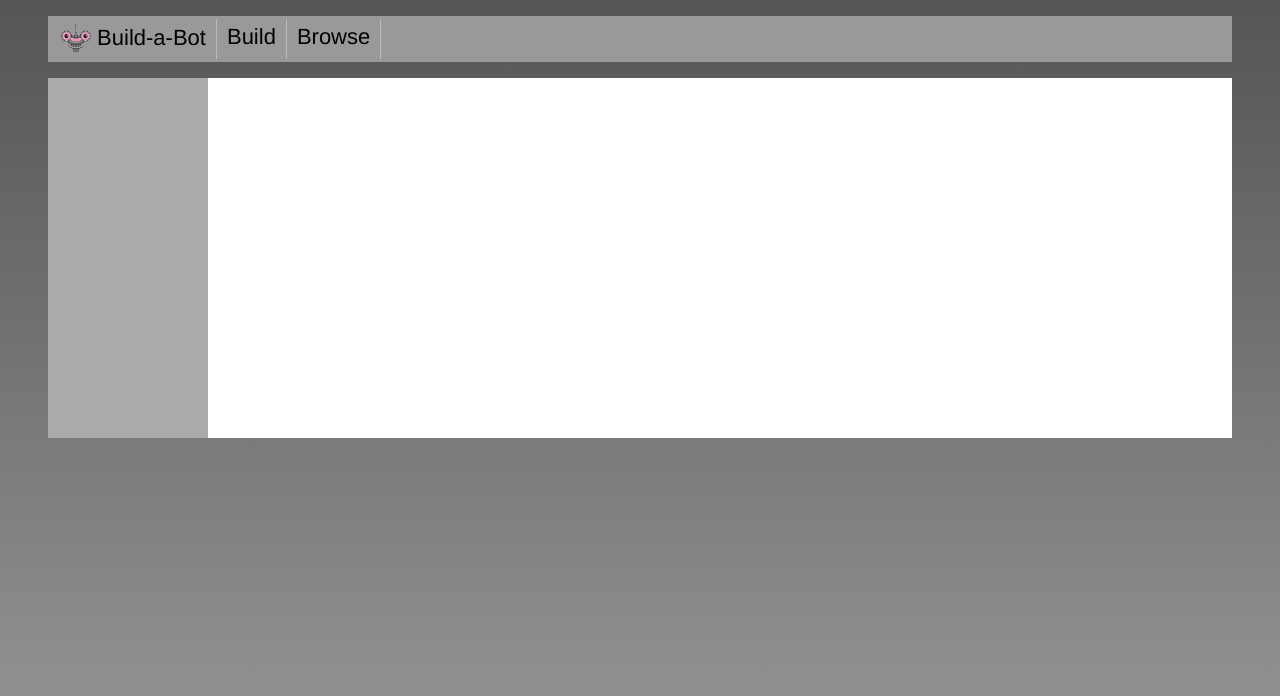
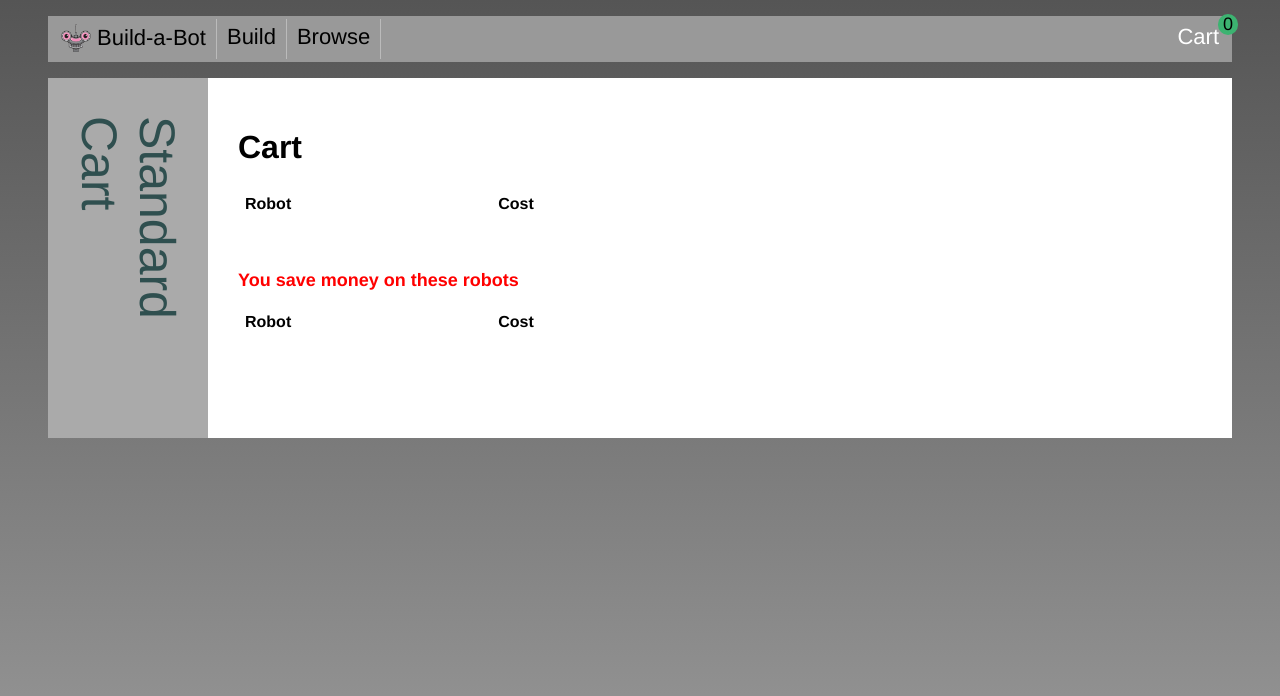
Before and after one commit to vlasovt/build-a-bot, a Vue app: page /cart in a window 1280 px wide. Shown: the top 696 px of the page. Built offline with nearby package versions, Linux system fonts and the light colour scheme.

Commit message:
added vuex store

```diff
--- a/package.json
+++ b/package.json
@@ -9,7 +9,8 @@
   },
   "dependencies": {
     "vue": "^2.5.17",
-    "vue-router": "^3.0.2"
+    "vue-router": "^3.0.2",
+    "vuex": "^3.0.1"
   },
   "devDependencies": {
     "@vue/cli-plugin-babel": "^3.2.0",
--- a/src/App.vue
+++ b/src/App.vue
@@ -19,6 +19,14 @@
               Browse
             </router-link>
           </li>
+          <li class="nav-item cart">
+            <router-link active-class="link-active" class="nav-link" :to="{name: 'Cart'}" exact>
+              Cart
+            </router-link>
+            <div class="cart-items">
+              {{cart.length}}
+            </div>
+          </li>
         </ul>
       </nav>
     </header>
@@ -37,6 +45,11 @@
 
 export default {
   name: 'app',
+  computed: {
+    cart() {
+      return this.$store.state.cart;
+    },
+  },
 };
 </script>
 
@@ -72,6 +85,11 @@ ul {
   font-size: 22px;
   border-right: 1px solid #bbb;
 }
+.nav-item.cart {
+  position: relative;
+  margin-left: auto;
+  border-right: none;
+}
 .nav-link {
   text-decoration: none;
   color: inherit;
@@ -97,4 +115,15 @@ ul {
   width: 100px;
   min-height: 300px;
 }
+.cart-items {
+  position: absolute;
+  top: -5px;
+  right: -9px;
+  font-size: 18px;
+  width: 20px;
+  text-align: center;
+  display: inline-block;
+  border-radius: 100px;
+  background-color: mediumseagreen;
+}
 </style>
--- /dev/null
+++ b/src/cart/ShoppingCart.vue
@@ -0,0 +1,82 @@
+<template>
+  <div>
+    <h1>Cart</h1>
+    <table>
+      <thead>
+        <tr>
+          <th class="robot-title">
+            Robot
+          </th>
+          <th class="cost">
+            Cost
+          </th>
+        </tr>
+      </thead>
+      <tbody>
+        <tr v-for="(robot, index) in cart" :key="index">
+          <td class="robot-title">
+            {{robot.head.title}}
+          </td>
+          <td class="cost">
+            {{robot.cost}}
+          </td>
+        </tr>
+      </tbody>
+    </table>
+    <h2 class="sale-items">You save money on these robots</h2>
+    <table>
+      <thead>
+        <tr>
+          <th class="robot-title">
+            Robot
+          </th>
+          <th class="cost">
+            Cost
+          </th>
+        </tr>
+      </thead>
+      <tbody>
+        <tr v-for="(robot, index) in cartSaleItems" :key="index">
+          <td class="robot-title">
+            {{robot.head.title}}
+          </td>
+          <td class="cost">
+            {{robot.cost}}
+          </td>
+        </tr>
+      </tbody>
+    </table>
+ </div>
+</template>
+
+<script>
+export default {
+  name: 'Cart',
+  computed: {
+    cart() {
+      return this.$store.state.cart;
+    },
+    cartSaleItems() {
+      return this.$store.getters.cartSaleItems;
+    },
+  },
+};
+</script>
+
+<style scoped>
+  td, th {
+    padding: 5px;
+  }
+  .robot-title {
+    text-align: left;
+    padding-right: 200px;
+  }
+  .cost {
+    text-align: right;
+  }
+  .sale-items {
+    margin-top: 50px;
+    font-size: 18px;
+    color: red;
+  }
+</style>
--- a/src/main.js
+++ b/src/main.js
@@ -1,10 +1,12 @@
 import Vue from 'vue';
 import App from './App.vue';
 import router from './router';
+import store from './store';
 
 Vue.config.productionTip = false;
 
 new Vue({
   render: h => h(App),
   router,
+  store,
 }).$mount('#app');
--- a/src/router/index.js
+++ b/src/router/index.js
@@ -12,6 +12,8 @@ import RobotTorsos from '../parts/RobotTorsos.vue';
 import SidebarStandard from '../sidebars/SidebarStandard.vue';
 import SidebarBuild from '../sidebars/SidebarBuild.vue';
 import SidebarBrowse from '../sidebars/SidebarBrowse.vue';
+import CartSidebar from '../sidebars/SidebarCart.vue';
+import ShoppingCart from '../cart/ShoppingCart.vue';
 
 Vue.use(Router);
 
@@ -75,5 +77,13 @@ export default new Router({
       next(isValidId);
     },
   },
+  {
+    path: '/cart',
+    name: 'Cart',
+    components: {
+      default: ShoppingCart,
+      sidebar: CartSidebar,
+    },
+  },
   ],
 });
--- /dev/null
+++ b/src/sidebars/SidebarCart.vue
@@ -0,0 +1,19 @@
+<template>
+  <div class="sidebar">
+    Standard Cart
+  </div>
+</template>
+
+<script>
+export default {
+  name: 'SidebarCart',
+};
+</script>
+
+<style scoped>
+  .sidebar {
+    font-size: 50px;
+    transform: rotate(90deg);
+    color: darkslategray;
+  }
+</style>
--- /dev/null
+++ b/src/store/index.js
@@ -0,0 +1,20 @@
+import Vue from 'vue';
+import Vuex from 'vuex';
+
+Vue.use(Vuex);
+
+export default new Vuex.Store({
+  state: {
+    cart: [],
+  },
+  mutations: {
+    addRobotToCart(state, robot) {
+      state.cart.push(robot);
+    },
+  },
+  getters: {
+    cartSaleItems(state) {
+      return state.cart.filter(item => item.head.onSale);
+    },
+  },
+});
```
Also changed, not shown: src/build/RobotBuilder.vue, 1 other file (tests, documents, lock files or other folders).
